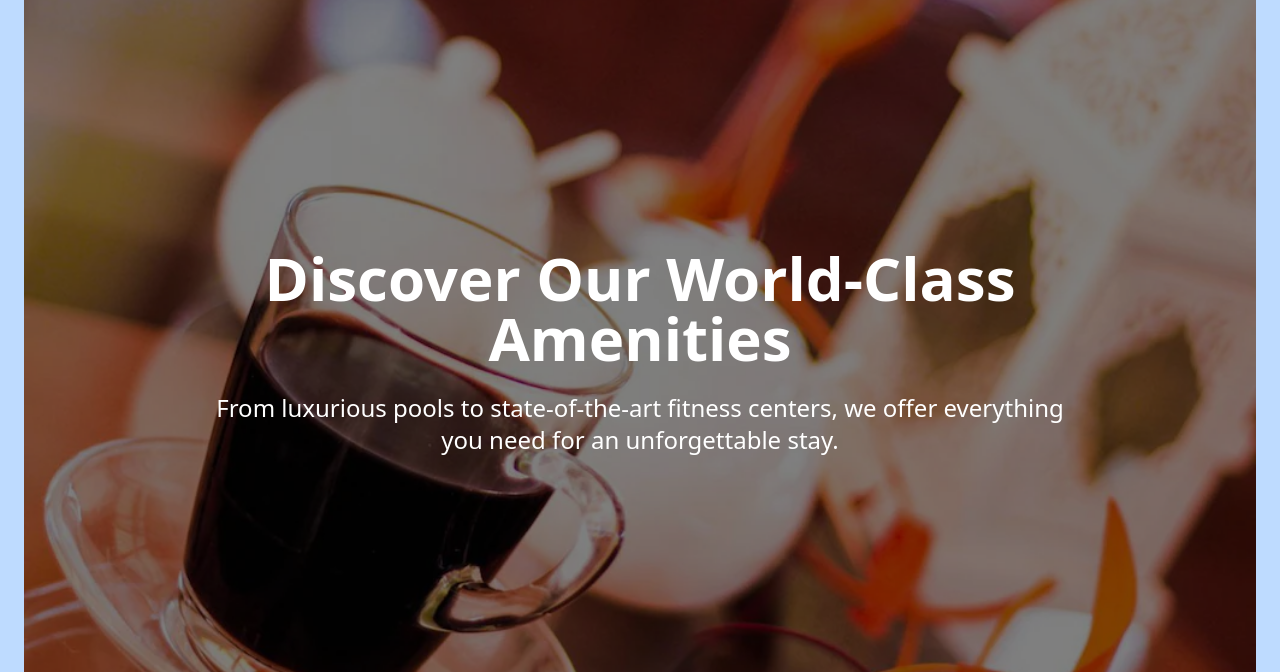
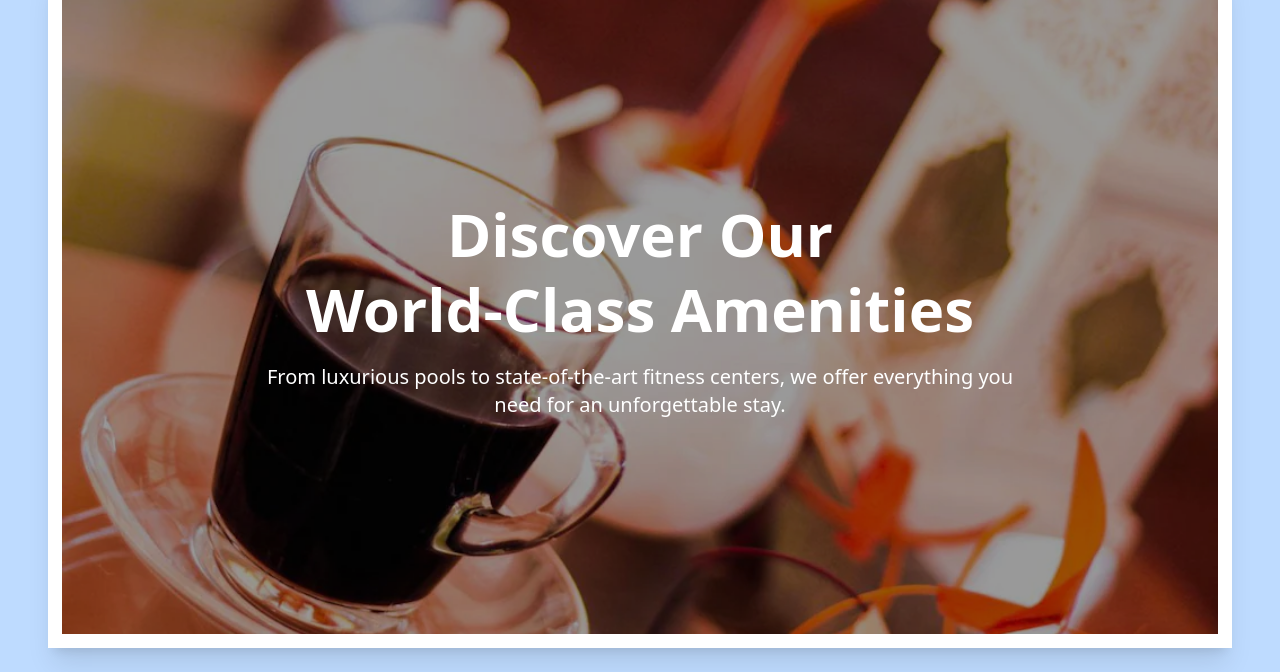
Before and after one commit to paoloespaldon/espaldon_midtermproject, a website: page Amenities.html in a window 1280 px wide. Shown: the part 128-800 px from the top of the page. Drawn offline with nearby package versions, Linux system fonts and the light colour scheme.

Commit message:
Updated repository with latest changes

```diff
--- a/Amenities.html
+++ b/Amenities.html
@@ -88,21 +88,24 @@
 
 
             <!-- Hero Section -->
-            <div class="relative h-screen">
-                <!-- Background Image with Overlay -->
-                <div class="absolute inset-0">
-                    <img src="assets/amt.webp" alt="Hotel Amenities" class="w-full h-full object-cover">
-                    <div class="absolute inset-0 bg-black opacity-50"></div>
-                </div>
+            <div class="w-full max-w-7xl mx-auto flex items-center justify-center px-4 sm:px-6">
+                <div class="relative w-full h-[85vh] min-h-[500px] sm:min-h-[600px] flex items-center justify-center">
+                    <!-- Fully Wide Framed Image -->
+                    <div class="relative border-[8px] sm:border-[12px] md:border-[14px] border-white shadow-xl w-full h-full overflow-hidden">
+                        <img src="assets/amt.webp" alt="Hotel Amenities" class="w-full h-full object-cover">
+                        <div class="absolute inset-0 bg-black opacity-40"></div> <!-- Overlay only on image -->
+                    </div>
 
-                <!-- Content Section -->
-                <div class="relative h-full flex items-center justify-center text-center">
-                    <div class="max-w-4xl px-4">
-                        <h1 class="text-4xl md:text-6xl font-bold text-white mb-6">Discover Our World-Class Amenities</h1>
-                        <p class="text-xl md:text-2xl text-white mb-8">
-                            From luxurious pools to state-of-the-art fitness centers, we offer everything you need for an unforgettable stay.
-                        </p>
-
+                    <!-- Content Section -->
+                    <div class="absolute z-10 text-center text-white px-4 sm:px-6">
+                        <div class="max-w-3xl mx-auto">
+                            <h1 class="text-4xl sm:text-5xl md:text-6xl font-bold font-playfair leading-tight">
+                                Discover Our <br> World-Class Amenities
+                            </h1>
+                            <p class="text-base sm:text-lg md:text-xl mt-4 font-sans">
+                                From luxurious pools to state-of-the-art fitness centers, we offer everything you need for an unforgettable stay.
+                            </p>
+                        </div>
                     </div>
                 </div>
             </div>
```
Also changed, not shown: Contact.html (+3 -2 lines), output.css.
